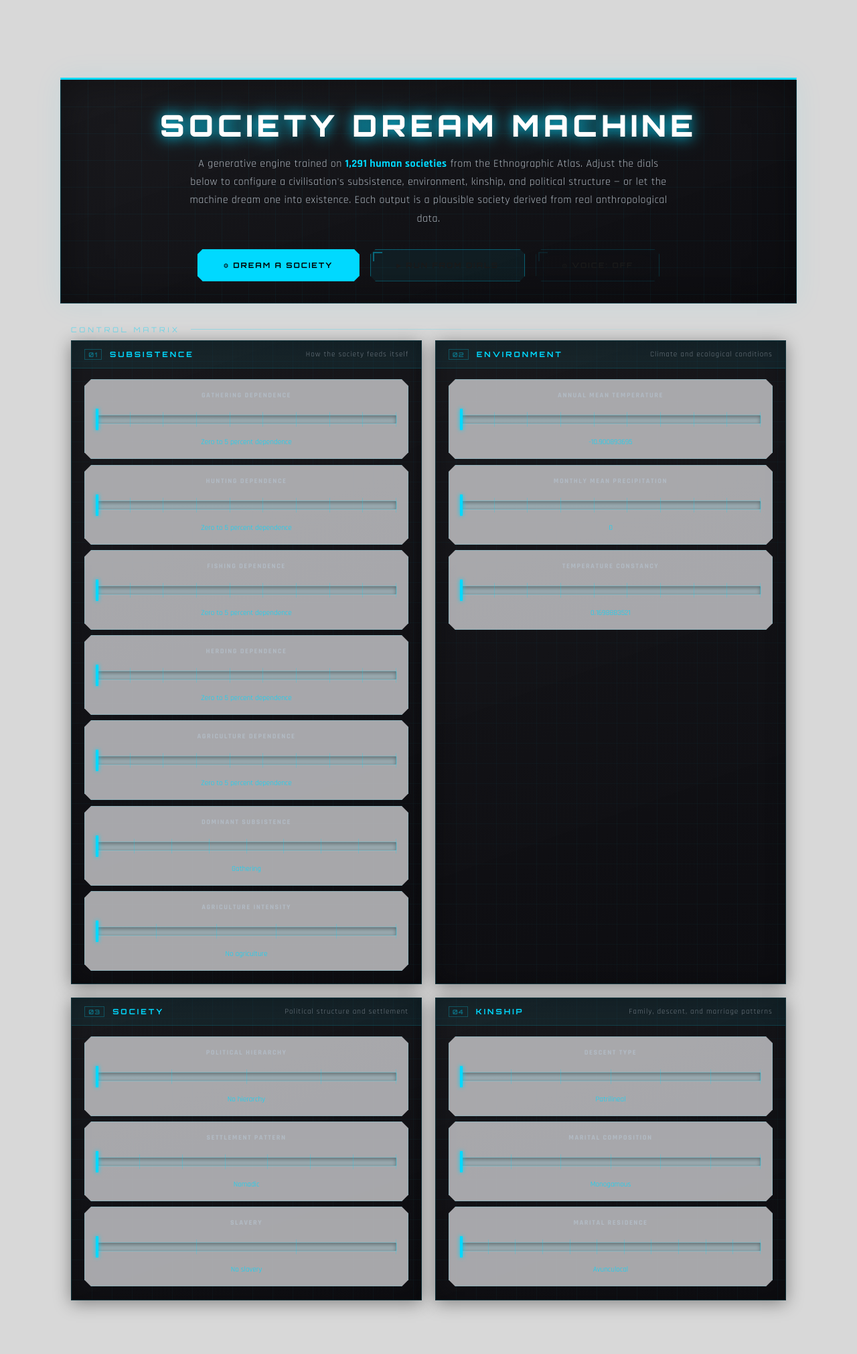
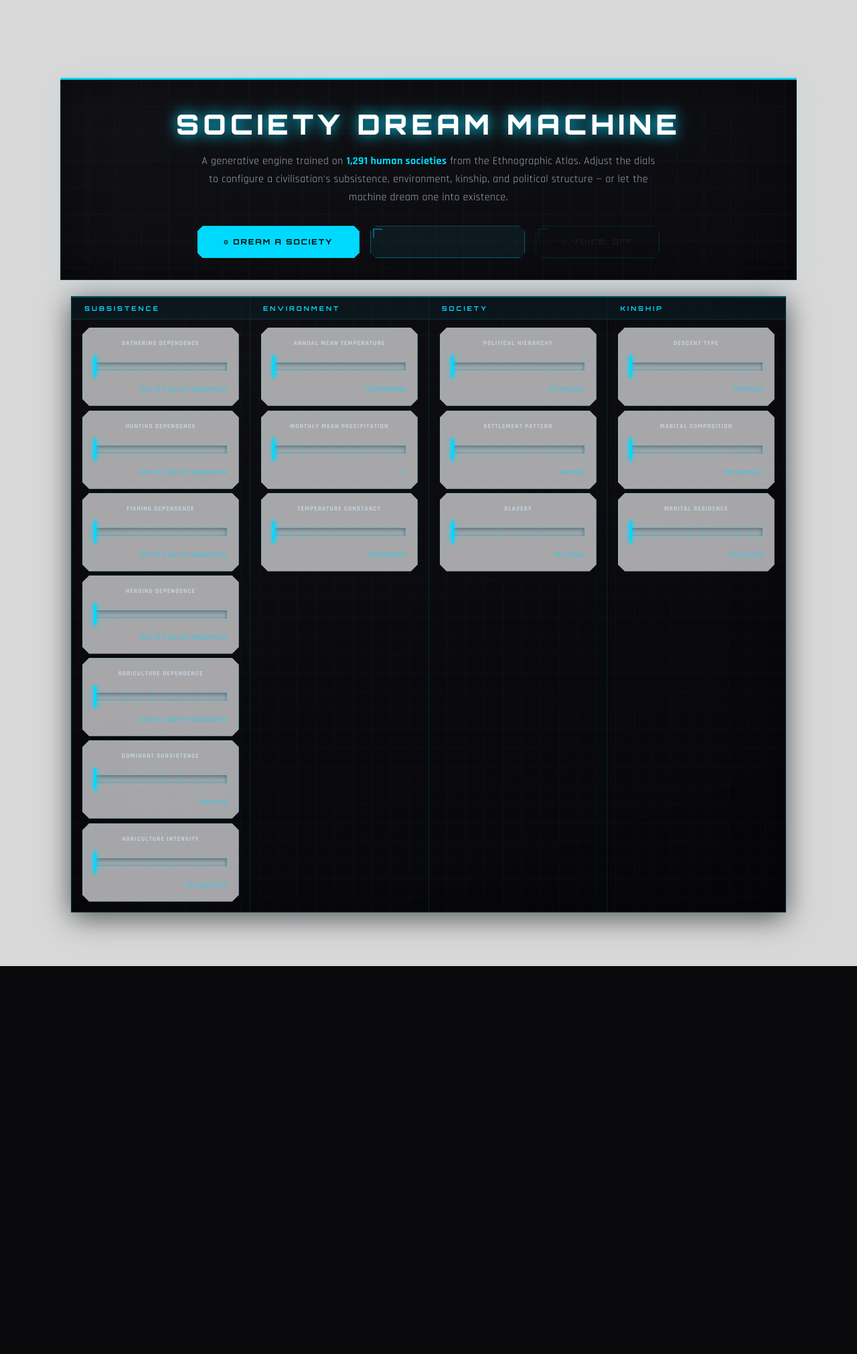
Before and after one commit to ENullus/dream-machine, a Flask app: page / in a window 1280 px wide. Shown: the part 44-2065 px from the top of the page at 67% size. After the commit the page ends 1486 px from the top, so only its background shows below. Run offline with Flask 3, Linux system fonts and the light colour scheme; parts of the project's set-up code (start-up, migrations or seed data) failed here and were passed over.

Commit message:
Consolidate dials into single machine panel, fix label readability
- Replace 2x2 grid with one unified dark machine panel split into 4 sections
- Sections run side-by-side: Subsistence | Environment | Society | Kinship
- Dial labels now white/light on dark background — fully readable
- Cyan accent fill bars and value readouts

Co-Authored-By: Claude Sonnet 4.6 <noreply@anthropic.com>

```diff
--- a/static/css/style.css
+++ b/static/css/style.css
@@ -1106,10 +1106,10 @@ h2 {
   max-width: 1100px;
   margin: 5rem auto 0;
   padding: 2.5rem 2rem 2rem;
-  background: linear-gradient(160deg, rgba(20,20,24,0.97) 0%, rgba(10,10,14,0.99) 100%);
-  border: 1px solid rgba(0,217,255,0.2);
+  background: linear-gradient(160deg, rgba(14,14,18,0.98) 0%, rgba(8,8,12,0.99) 100%);
+  border: 1px solid rgba(0,217,255,0.15);
   border-top: 3px solid var(--accent);
-  box-shadow: 0 0 40px rgba(0,217,255,0.08), inset 0 0 60px rgba(0,0,0,0.4);
+  box-shadow: 0 0 40px rgba(0,217,255,0.06), inset 0 0 60px rgba(0,0,0,0.5);
   position: relative;
   overflow: hidden;
 }
@@ -1119,8 +1119,8 @@ h2 {
   position: absolute;
   inset: 0;
   background-image:
-    linear-gradient(rgba(0,217,255,0.04) 1px, transparent 1px),
-    linear-gradient(90deg, rgba(0,217,255,0.04) 1px, transparent 1px);
+    linear-gradient(rgba(0,217,255,0.035) 1px, transparent 1px),
+    linear-gradient(90deg, rgba(0,217,255,0.035) 1px, transparent 1px);
   background-size: 40px 40px;
   pointer-events: none;
 }
@@ -1133,11 +1133,11 @@ h2 {
 
 .intro-inner h1 {
   font-family: "Orbitron", monospace;
-  font-size: clamp(1.6rem, 4vw, 2.8rem);
+  font-size: clamp(1.4rem, 3.5vw, 2.6rem);
   font-weight: 900;
   letter-spacing: 6px;
   color: #fff;
-  text-shadow: 0 0 20px var(--accent), 0 0 40px rgba(0,217,255,0.3);
+  text-shadow: 0 0 20px var(--accent), 0 0 50px rgba(0,217,255,0.2);
   margin-bottom: 1rem;
 }
 
@@ -1146,16 +1146,13 @@ h2 {
   font-size: 1rem;
   font-weight: 400;
   line-height: 1.7;
-  color: rgba(200,210,220,0.85);
-  letter-spacing: 0.5px;
-  max-width: 720px;
-  margin: 0 auto 2rem;
+  color: rgba(180,195,210,0.85);
+  letter-spacing: 0.4px;
+  max-width: 680px;
+  margin: 0 auto 1.8rem;
 }
 
-.intro-text strong {
-  color: var(--accent);
-  font-weight: 700;
-}
+.intro-text strong { color: var(--accent); font-weight: 700; }
 
 .action-row {
   display: flex;
@@ -1168,146 +1165,125 @@ h2 {
   background: var(--accent);
   color: #000;
   font-weight: 700;
-  box-shadow: 0 0 20px rgba(0,217,255,0.5);
+  box-shadow: 0 0 20px rgba(0,217,255,0.45);
 }
-
 .btn.primary:hover {
   background: #fff;
   box-shadow: 0 0 30px rgba(0,217,255,0.8);
 }
 
 /* ======================================================
-   CONTROL MATRIX LABEL
+   MACHINE PANEL (single unified panel)
    ====================================================== */
-.panels-label {
+.machine-wrap {
   max-width: 1100px;
-  margin: 2rem auto 0.6rem;
-  padding: 0 1rem;
-  font-family: "Orbitron", monospace;
-  font-size: 0.65rem;
-  letter-spacing: 4px;
-  color: rgba(0,217,255,0.5);
-  display: flex;
-  align-items: center;
-  gap: 1rem;
-}
-
-.panels-label::after {
-  content: "";
-  flex: 1;
-  height: 1px;
-  background: linear-gradient(90deg, rgba(0,217,255,0.3), transparent);
-}
-
-/* ======================================================
-   PANELS GRID (2×2)
-   ====================================================== */
-.panels-grid {
-  display: grid;
-  grid-template-columns: repeat(2, 1fr);
-  gap: 1.2rem;
-  max-width: 1100px;
-  margin: 0 auto 3rem;
+  margin: 1.5rem auto 3rem;
   padding: 0 1rem;
 }
 
-@media (max-width: 768px) {
-  .panels-grid { grid-template-columns: 1fr; }
-  .intro-module { margin-top: 4.5rem; }
+.machine-panel {
+  display: grid;
+  grid-template-columns: 1fr 1px 1fr 1px 1fr 1px 1fr;
+  background: linear-gradient(160deg, rgba(12,12,16,0.99) 0%, rgba(6,6,10,1) 100%);
+  border: 1px solid rgba(0,217,255,0.18);
+  border-top: 2px solid rgba(0,217,255,0.35);
+  box-shadow:
+    0 8px 40px rgba(0,0,0,0.6),
+    inset 0 0 80px rgba(0,0,0,0.4),
+    0 0 30px rgba(0,217,255,0.05);
+  position: relative;
+  overflow: hidden;
 }
 
-/* ======================================================
-   INDIVIDUAL PANEL
-   ====================================================== */
-.panel {
-  background: linear-gradient(160deg, rgba(18,18,22,0.97) 0%, rgba(10,10,14,0.99) 100%);
-  border: 1px solid rgba(0,217,255,0.15);
-  box-shadow: 0 4px 24px rgba(0,0,0,0.4), inset 0 0 30px rgba(0,0,0,0.3);
-  overflow: hidden;
-  position: relative;
-}
-
-.panel::before {
+/* grid mesh over whole panel */
+.machine-panel::before {
   content: "";
   position: absolute;
   inset: 0;
   background-image:
-    linear-gradient(rgba(0,217,255,0.03) 1px, transparent 1px),
-    linear-gradient(90deg, rgba(0,217,255,0.03) 1px, transparent 1px);
-  background-size: 30px 30px;
+    linear-gradient(rgba(0,217,255,0.025) 1px, transparent 1px),
+    linear-gradient(90deg, rgba(0,217,255,0.025) 1px, transparent 1px);
+  background-size: 28px 28px;
   pointer-events: none;
+  z-index: 0;
 }
 
-.panel-header {
+.machine-section {
   position: relative;
-  display: flex;
-  align-items: center;
-  gap: 0.75rem;
-  padding: 0.75rem 1.2rem;
-  background: rgba(0,217,255,0.06);
-  border-bottom: 1px solid rgba(0,217,255,0.15);
+  z-index: 1;
+  min-width: 0;
+}
+
+.machine-section-label {
+  padding: 0.6rem 1.2rem;
   font-family: "Orbitron", monospace;
-  font-size: 0.7rem;
+  font-size: 0.6rem;
   font-weight: 700;
   letter-spacing: 3px;
   color: var(--accent);
+  background: rgba(0,217,255,0.05);
+  border-bottom: 1px solid rgba(0,217,255,0.12);
   text-transform: uppercase;
 }
 
-.panel-tag {
-  font-size: 0.6rem;
-  color: rgba(0,217,255,0.4);
-  letter-spacing: 1px;
-  border: 1px solid rgba(0,217,255,0.25);
-  padding: 1px 5px;
-}
-
-.panel-desc {
-  margin-left: auto;
-  font-family: "Rajdhani", sans-serif;
-  font-size: 0.7rem;
-  font-weight: 400;
-  letter-spacing: 1px;
-  color: rgba(150,160,170,0.7);
-  text-transform: none;
+.machine-divider {
+  background: rgba(0,217,255,0.12);
+  position: relative;
+  z-index: 1;
 }
 
 .dial-group {
   position: relative;
   z-index: 1;
-  padding: 1rem 1.2rem 1.2rem;
+  padding: 0.8rem 1rem 1rem;
   display: flex;
   flex-direction: column;
-  gap: 0.5rem;
+  gap: 0.4rem;
 }
 
-/* Override dial label color for dark panels */
-.panel .dial label {
-  color: rgba(180,190,200,0.9);
-  font-size: 0.65rem;
-  letter-spacing: 1.5px;
+/* ---- dial overrides for dark machine ---- */
+.machine-panel .dial label {
+  color: rgba(200,215,225,0.9);
+  font-size: 0.6rem;
+  letter-spacing: 1px;
 }
 
-.panel .value {
+.machine-panel .value {
   color: var(--accent);
-  font-size: 0.7rem;
+  font-size: 0.68rem;
+  min-width: 3.5rem;
+  text-align: right;
 }
 
-.panel .lcars-track {
-  background: rgba(0,217,255,0.08);
-  border: 1px solid rgba(0,217,255,0.15);
+.machine-panel .lcars-track {
+  background: rgba(0,217,255,0.07);
+  border: 1px solid rgba(0,217,255,0.12);
 }
 
-.panel .lcars-fill {
-  background: linear-gradient(90deg, rgba(0,217,255,0.4), var(--accent));
-  box-shadow: 0 0 6px rgba(0,217,255,0.4);
+.machine-panel .lcars-fill {
+  background: linear-gradient(90deg, rgba(0,150,180,0.7), var(--accent));
+  box-shadow: 0 0 5px rgba(0,217,255,0.35);
 }
 
-.panel .lcars-tick {
-  background: rgba(0,217,255,0.25);
+.machine-panel .lcars-tick {
+  background: rgba(0,217,255,0.2);
 }
 
-.panel input[type="range"]::-webkit-slider-thumb {
+.machine-panel input[type="range"] { cursor: pointer; }
+
+.machine-panel input[type="range"]::-webkit-slider-thumb {
   background: var(--accent);
-  box-shadow: 0 0 6px var(--accent);
+  box-shadow: 0 0 6px var(--accent), 0 0 12px rgba(0,217,255,0.4);
 }
+
+/* ---- responsive: stack sections vertically on mobile ---- */
+@media (max-width: 860px) {
+  .machine-panel {
+    grid-template-columns: 1fr;
+  }
+  .machine-divider {
+    height: 1px;
+    width: 100%;
+  }
+  .intro-module { margin-top: 4.5rem; }
+}
--- a/templates/index.html
+++ b/templates/index.html
@@ -7,8 +7,8 @@
       <h1>SOCIETY DREAM MACHINE</h1>
       <p class="intro-text">
         A generative engine trained on <strong>1,291 human societies</strong> from the Ethnographic Atlas.
-        Adjust the dials below to configure a civilisation's subsistence, environment, kinship, and political structure —
-        or let the machine dream one into existence. Each output is a plausible society derived from real anthropological data.
+        Adjust the dials to configure a civilisation's subsistence, environment, kinship, and political structure —
+        or let the machine dream one into existence.
       </p>
       <div class="action-row">
         <button id="btn-generate" class="btn primary">⚙ DREAM A SOCIETY</button>
@@ -18,47 +18,37 @@
     </div>
   </section>
 
-  <!-- CONTROL PANELS -->
-  <div class="panels-label">CONTROL MATRIX</div>
+  <!-- MACHINE PANEL -->
+  <div class="machine-wrap">
+    <div class="machine-panel">
 
-  <div class="panels-grid">
-
-    <div class="panel">
-      <div class="panel-header">
-        <span class="panel-tag">01</span>
-        SUBSISTENCE
-        <span class="panel-desc">How the society feeds itself</span>
-      </div>
+      <div class="machine-section">
+        <div class="machine-section-label">SUBSISTENCE</div>
         <div class="dial-group" id="group-subsistence"></div>
       </div>
 
-    <div class="panel">
-      <div class="panel-header">
-        <span class="panel-tag">02</span>
-        ENVIRONMENT
-        <span class="panel-desc">Climate and ecological conditions</span>
-      </div>
+      <div class="machine-divider"></div>
+
+      <div class="machine-section">
+        <div class="machine-section-label">ENVIRONMENT</div>
         <div class="dial-group" id="group-environment"></div>
       </div>
 
-    <div class="panel">
-      <div class="panel-header">
-        <span class="panel-tag">03</span>
-        SOCIETY
-        <span class="panel-desc">Political structure and settlement</span>
-      </div>
+      <div class="machine-divider"></div>
+
+      <div class="machine-section">
+        <div class="machine-section-label">SOCIETY</div>
         <div class="dial-group" id="group-society"></div>
       </div>
 
-    <div class="panel">
-      <div class="panel-header">
-        <span class="panel-tag">04</span>
-        KINSHIP
-        <span class="panel-desc">Family, descent, and marriage patterns</span>
-      </div>
+      <div class="machine-divider"></div>
+
+      <div class="machine-section">
+        <div class="machine-section-label">KINSHIP</div>
         <div class="dial-group" id="group-kinship"></div>
       </div>
 
+    </div>
   </div>
 
   <div class="ambient-particles"></div>
```
Lines whose indentation alone changed are shown as unchanged.
